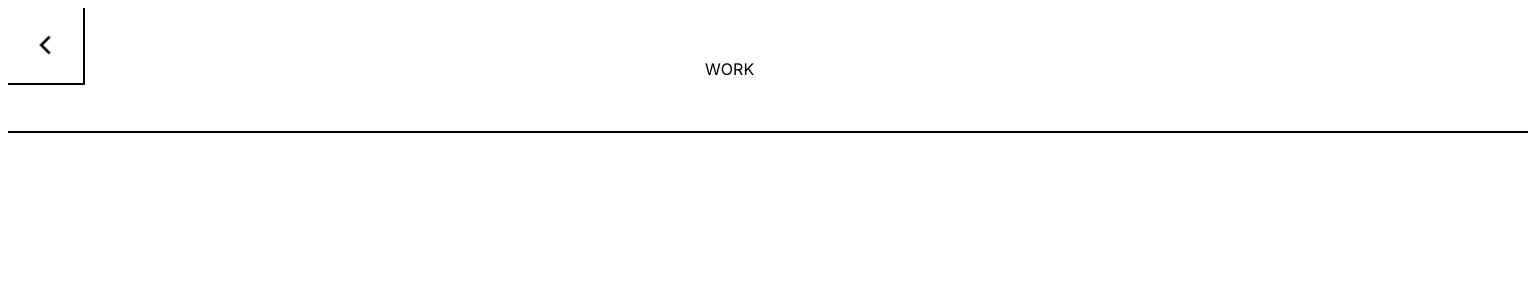
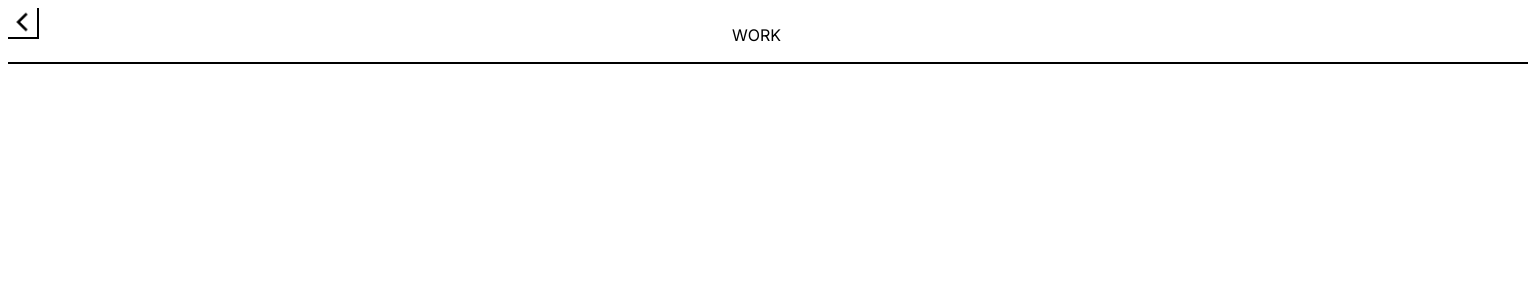
Before and after one commit to DenverW03/DenverW03.github.io, a Next.js app: page /work in a window 1536 px wide. Shown: the top 300 px of the page. Built offline with nearby package versions, Linux system fonts and the light colour scheme.

Commit message:
added tablet and larger display scaling

```diff
--- a/src/components/back/Back.module.css
+++ b/src/components/back/Back.module.css
@@ -25,3 +25,17 @@
 		width: 5vw;
 	}
 }
+
+@media (min-width: 1024px) {
+	.back-container {
+		height: 3vw;
+		width: 3vw;
+	}
+}
+
+@media (min-width: 1440px) {
+	.back-container {
+		height: 2vw;
+		width: 2vw;
+	}
+}
--- a/src/components/header/Header.module.css
+++ b/src/components/header/Header.module.css
@@ -26,4 +26,35 @@
 	.header-container {
 		height: 8vw;
 	}
+
+	.right-spacer {
+		width: 8vw;
+		height: 8vw;
+	}
+
 }
+
+
+@media (min-width: 1024px) {
+	.header-container {
+		height: 5vw;
+	}
+
+	.right-spacer {
+		width: 5vw;
+		height: 5vw;
+	}
+
+}
+
+@media (min-width: 1440px) {
+	.header-container {
+		height: 3.5vw;
+	}
+
+	.right-spacer {
+		width: 3.5vw;
+		height: 3.5vw;
+	}
+
+}
```
Also changed, not shown: src/components/navbar/Navbar.module.css (+12 -0 lines).
